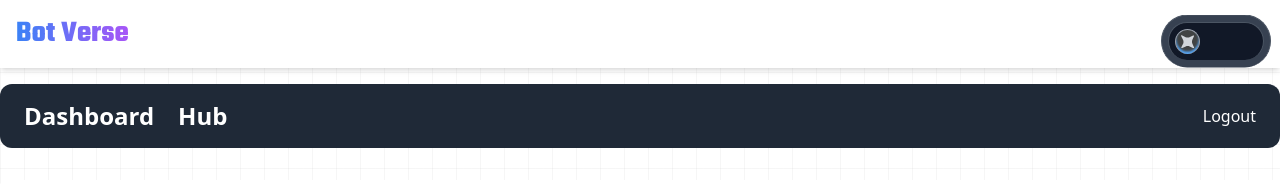
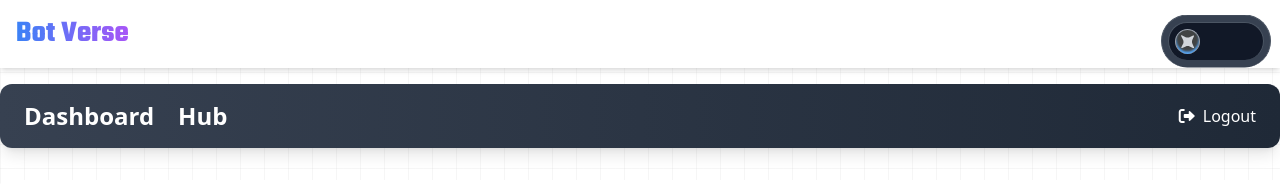
Before and after one commit to kom-senapati/bot-verse, a Python web app: template templates/profile.html in a window 1280 px wide. Shown: the top 184 px of the page. Run offline with Jinja, Linux system fonts and the light colour scheme; the template is opened without the code that fills it: most values are stand-ins (such as "Sample title", 1, 10 or a date in 2020); some libraries are stand-ins or nearby versions.

Commit message:
Recreated Navbar

```diff
--- a/templates/profile.html
+++ b/templates/profile.html
@@ -1,13 +1,15 @@
 {% extends "base.html" %}
 
 {% block content %}
-<nav class="bg-gray-800 py-4 px-6 my-4 max-w-7xl mx-auto rounded-xl flex justify-between items-center text-white">
+<nav class="bg-gradient-to-r from-gray-700 to-gray-800 py-4 px-6 my-4 max-w-7xl mx-auto rounded-xl flex justify-between items-center text-white shadow-lg">
     <div class="flex space-x-6">
-        <a href="{{ url_for('dashboard') }}" class="text-2xl font-bold cursor-pointer hover:text-gray-300">Dashboard</a>
-        <a href="{{ url_for('chatbot_hub') }}" class="text-2xl font-bold cursor-pointer hover:text-gray-300">Hub</a>
+        <a href="{{ url_for('dashboard') }}" class="text-2xl font-bold cursor-pointer hover:text-gray-200 transition-colors duration-200">Dashboard</a>
+        <a href="{{ url_for('chatbot_hub') }}" class="text-2xl font-bold cursor-pointer hover:text-gray-200 transition-colors duration-200">Hub</a>
     </div>
     <div>
-        <a href="{{ url_for('logout') }}" class="text-white hover:text-gray-300">Logout</a>
+        <a href="{{ url_for('logout') }}" class="text-white hover:text-gray-200 transition-colors duration-200">
+            <i class="fas fa-sign-out-alt mr-2"></i>Logout
+        </a>
     </div>
 </nav>
 
```
Also changed, not shown: templates/chatbot_hub.html (+10 -7 lines), templates/dashboard.html (+7 -6 lines).
